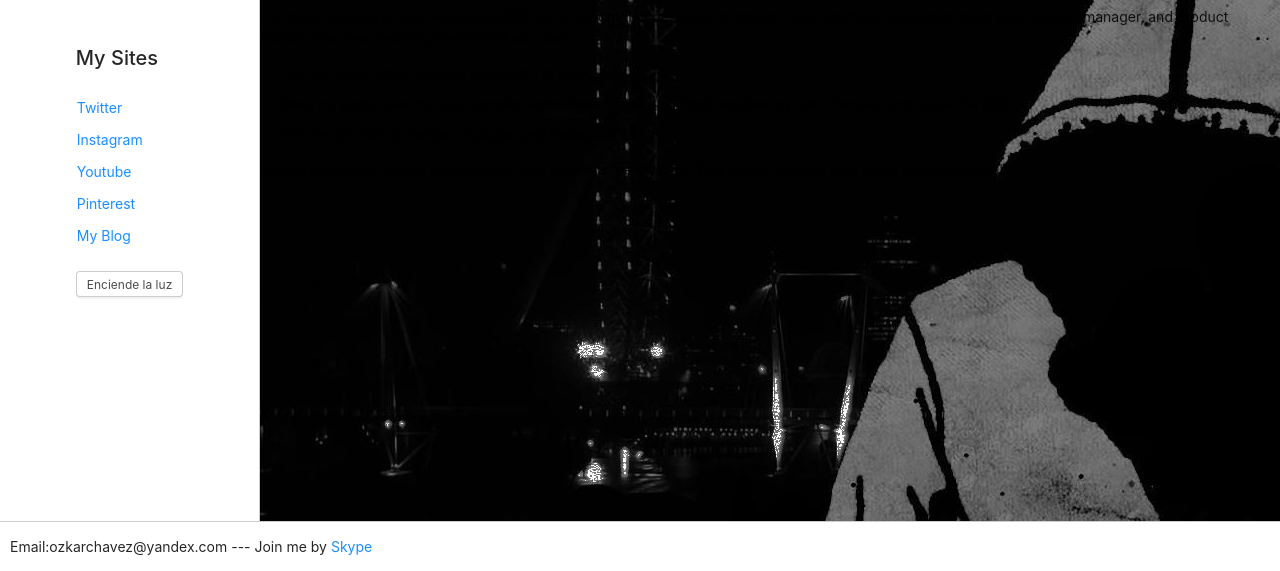
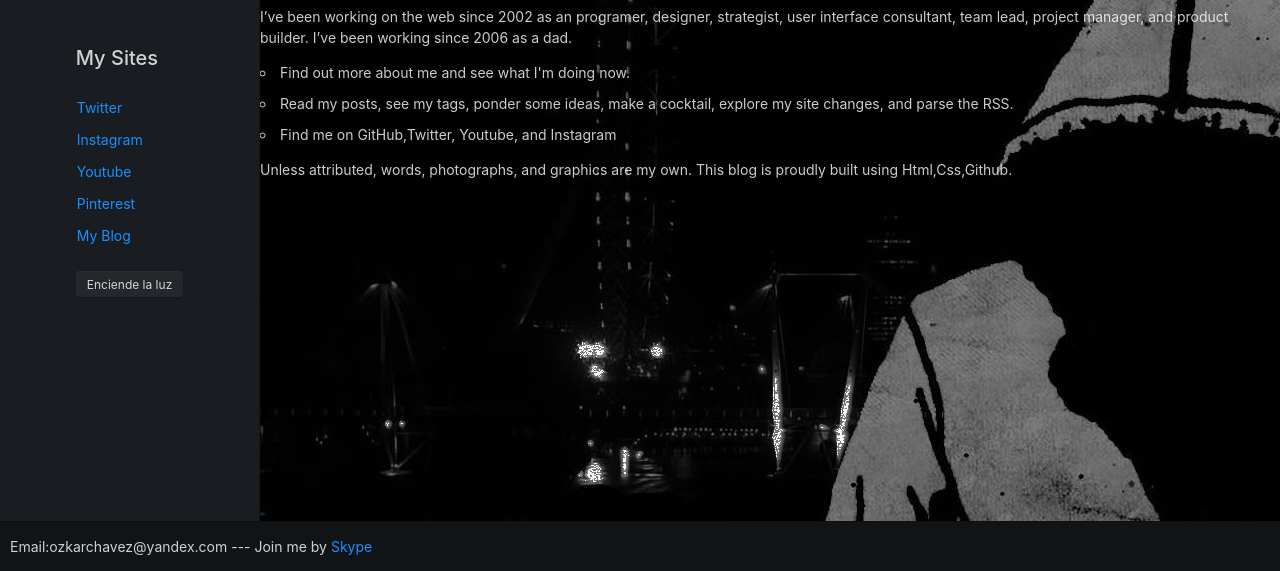
Before and after one commit to OzkarChavez/ozkarchavez.github.io, a website: page index.html in a window 1280 px wide. Shown: the part 229-800 px from the top of the page. Drawn offline with Linux system fonts and the light colour scheme.

Commit message:
Update index.html

```diff
--- a/index.html
+++ b/index.html
@@ -116,5 +116,6 @@
 
     <!-- Halfmoon JS -->
     <script src="js/halfmoon.min.js"></script>
+    <script>halfmoon.toggleDarkMode()</script>
   </body>
 </html>
```
